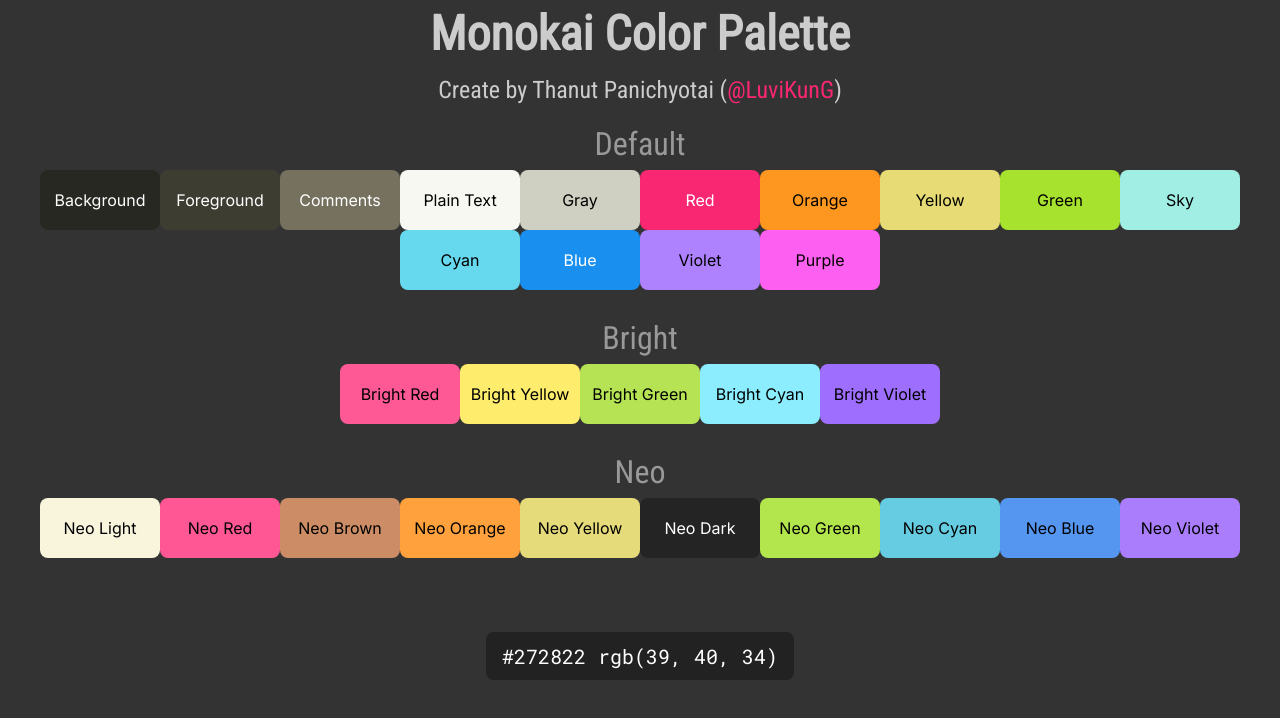
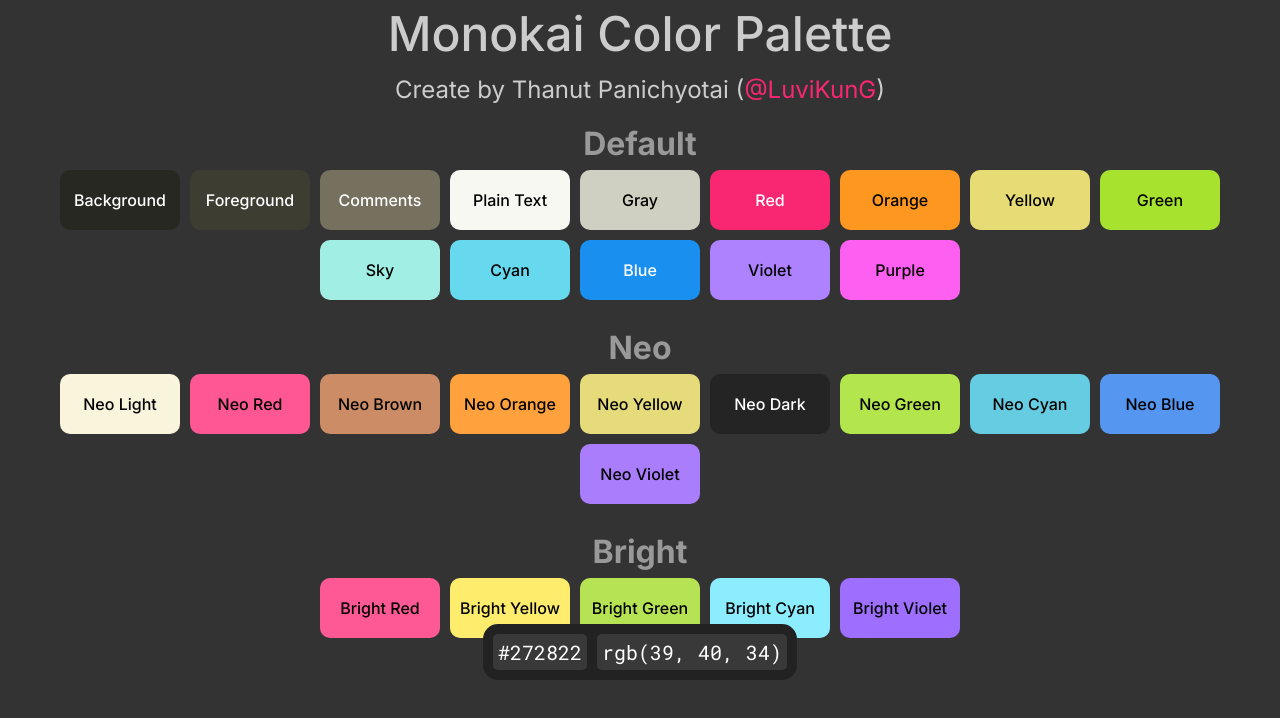
Before and after one commit to LuviKunG/ReactMonokaiColorPalette, a React (Create React App) app: page / in a window 1280 px wide. Both pictures are taken after a click on the button "Background". Shown: the top 718 px of the page. Built offline with nearby package versions, Linux system fonts and the light colour scheme.

Commit message:
update button gap and background color. update flex inline text which able to wait and reset timeout. add gap between color button.

```diff
--- a/src/App.css
+++ b/src/App.css
@@ -1,5 +1,4 @@
 @import url('https://fonts.googleapis.com/css2?family=Inter:wght@300;400;500;700&display=swap');
-@import url('https://fonts.googleapis.com/css2?family=Roboto+Condensed&display=swap');
 
 .App {
     font-family: 'Inter', sans-serif;
@@ -10,12 +9,13 @@
     min-height: 100vh;
     display: flex;
     flex-direction: column;
+    user-select: none;
 }
 
 .App-header {
-    font-family: 'Roboto Condensed', sans-serif;
+    font-family: 'Inter', sans-serif;
     font-size: 48px;
-    font-weight: 600;
+    font-weight: 500;
     color: #ccc;
     text-align: center;
     padding-top: 10px;
@@ -23,7 +23,7 @@
 }
 
 .App-subheader {
-    font-family: 'Roboto Condensed', sans-serif;
+    font-family: 'Inter', sans-serif;
     font-size: 24px;
     font-weight: 400;
     color: #ccc;
@@ -53,7 +53,8 @@
 }
 
 .Color-group-name {
-    font-family: 'Roboto Condensed', sans-serif;
+    font-family: 'Inter', sans-serif;
+    font-weight: 700;
     display: block;
     width: 100%;
     font-size: 32px;
@@ -65,6 +66,7 @@
     flex-flow: row wrap;
     width: 100%;
     justify-content: center;
+    gap: 10px;
 }
 
 .FixedFlex {
@@ -80,7 +82,7 @@
     display: inline-block;
     background-color: #222;
     align-items: center;
-    border-radius: 8px;
+    border-radius: 15px;
     text-align: center;
     padding: 10px;
 }
--- a/src/App.js
+++ b/src/App.js
@@ -1,46 +1,42 @@
-import React from 'react';
+import { useState, useRef, useContext } from 'react';
 import './App.css';
 import ColorBlock from './ColorBlock';
 import DisplayColor from './DisplayColor';
-import colorDefault from './colors/default';
-import colorBright from './colors/bright';
-import colorNeo from './colors/neo';
+import ColorContext from './contexts/ColorContext';
 
 function App() {
-  const [showFlashMessage, setShowFlashMessage] = React.useState(false);
-  const [message, setMessage] = React.useState(null);
-  const [color, setColor] = React.useState(null);
-  React.useEffect(() => {
-    const timer = setTimeout(() => {
+  const [showFlashMessage, setShowFlashMessage] = useState(false);
+  const [message, setMessage] = useState(null);
+  const [color, setColor] = useState(null);
+  const timer = useRef(null);
+  const colorContext = useContext(ColorContext);
+  const onColorSelected = (event, color) => {
+    setColor(color);
+  };
+  const onColorHexClicked = (event, color) => {
+    navigator.clipboard.writeText(color);
+    setMessage(color + ' copied to clipboard');
+    setShowFlashMessage(true);
+    clearTimeout(timer.current);
+    timer.current = setTimeout(() => {
       setShowFlashMessage(false);
     }, 1000);
-    return () => {
-      clearTimeout(timer);
-    };
-  }, [showFlashMessage]);
-  const colors = {
-    "Default": colorDefault,
-    "Bright": colorBright,
-    "Neo": colorNeo,
   };
-  const onColorSelected = (e, color) => {
-    setColor(color);
-  };
-  const onColorHexClicked = (e, color) => {
-    navigator.clipboard.writeText(color);
-    setMessage('HEX copied to clipboard');
-    setShowFlashMessage(true);
-  };
-  const onColorRGBClicked = (e, color) => {
+  const onColorRGBClicked = (event, color) => {
     const hexToRgb = (hex) => {
       const r = parseInt(hex.substr(1, 2), 16);
       const g = parseInt(hex.substr(3, 2), 16);
       const b = parseInt(hex.substr(5, 2), 16);
       return `rgb(${r}, ${g}, ${b})`;
     };
-    navigator.clipboard.writeText(hexToRgb(color));
-    setMessage('RGB copied to clipboard');
+    let colorRGBString = hexToRgb(color);
+    navigator.clipboard.writeText(colorRGBString);
+    setMessage(colorRGBString + ' copied to clipboard');
     setShowFlashMessage(true);
+    clearTimeout(timer.current);
+    timer.current = setTimeout(() => {
+      setShowFlashMessage(false);
+    }, 1000);
   };
   return (
     <div className="App">
@@ -53,13 +49,13 @@
       <body>
         <div className="Color-container">
           {
-            Object.entries(colors).map(([groupName, colorMaps]) => {
+            Object.entries(colorContext).map(([, entryColors]) => {
               return (
                 <div className="Color-group">
-                  <h2 className="Color-group-name">{groupName}</h2>
+                  <h2 className="Color-group-name">{entryColors.name}</h2>
                   <div className="Color-group-color">
                     {
-                      colorMaps.map((entry) => {
+                      entryColors.colors.map((entry) => {
                         return (
                           <ColorBlock color={entry.color} onClick={onColorSelected}>{entry.name}</ColorBlock>
                         );
--- a/src/ColorBlock.css
+++ b/src/ColorBlock.css
@@ -1,6 +1,8 @@
+@import url('https://fonts.googleapis.com/css2?family=Inter:wght@500&display=swap');
+
 .ColorBlock {
     border: 0px;
-    display: inline-block;
+    display: inline-flex;
     margin: 0;
     padding: 0;
     width: 120px;
@@ -9,13 +11,13 @@
 
 .ColorBlock-button {
     border: 0;
-    border-radius: 8px;
+    border-radius: 10px;
     width: 100%;
     height: 100%;
-    display: inline-block;
-    font-family: "Inter", sans-serif;
+    display: inline-flexbox;
+    font-family: 'Inter', sans-serif;
     font-size: 16px;
-    font-weight: 400;
+    font-weight: 500;
     line-height: 20px;
     margin: 0;
     padding: 0;
--- a/src/DisplayColor.css
+++ b/src/DisplayColor.css
@@ -2,15 +2,22 @@
 
 .DisplayColor {
     color: #fff;
+    display: inline-flex;
+    gap: 10px;
 }
 
-.DisplayColor Button {
+.DisplayColor-box {
     display: inline-block;
-    border: 0;
-    background-color: transparent;
 }
 
-.DisplayColor Span {
+.DisplayColor-button {
+    border: 0;
+    border-radius: 5px;
+    padding: 5px;
+    background-color: rgba(255, 255, 255, 10%);
+}
+
+.DisplayColor-button-text {
     font-family: 'Roboto Mono', monospace;
     font-size: 20px;
     color: #fff;
--- a/src/DisplayColor.js
+++ b/src/DisplayColor.js
@@ -15,12 +15,16 @@
   }
   return (
     <div className="DisplayColor">
+      <div className="DisplayColor-box">
         <button className="DisplayColor-button" onClick={onHEXClicked}>
           <span className="DisplayColor-button-text">{color}</span>
         </button>
+      </div>
+      <div className="DisplayColor-box">
         <button className="DisplayColor-button" onClick={onRGBClicked}>
           <span className="DisplayColor-button-text">{hexToRgb(color)}</span>
         </button>
+      </div>
     </div>
   );
 }
--- a/src/colors/bright.js
+++ /dev/null
@@ -1,8 +0,0 @@
-const color = [
-    { color: "#ff5995", name: "Bright Red" },
-    { color: "#feed6c", name: "Bright Yellow" },
-    { color: "#b6e354", name: "Bright Green" },
-    { color: "#8cedff", name: "Bright Cyan" },
-    { color: "#9e6ffe", name: "Bright Violet" },
-];
-export default color;
--- /dev/null
+++ b/src/colors/bright.json
@@ -0,0 +1,25 @@
+{
+    "name": "Bright",
+    "colors": [
+        {
+            "color": "#ff5995",
+            "name": "Bright Red"
+        },
+        {
+            "color": "#feed6c",
+            "name": "Bright Yellow"
+        },
+        {
+            "color": "#b6e354",
+            "name": "Bright Green"
+        },
+        {
+            "color": "#8cedff",
+            "name": "Bright Cyan"
+        },
+        {
+            "color": "#9e6ffe",
+            "name": "Bright Violet"
+        }
+    ]
+}
--- a/src/colors/default.js
+++ /dev/null
@@ -1,16 +0,0 @@
-const color = [
-    { color: '#272822', name: 'Background' },
-    { color: '#3e3d32', name: 'Foreground' },
-    { color: '#75715e', name: 'Comments' },
-    { color: '#f8f8f2', name: 'Plain Text' },
-    { color: '#cfcfc2', name: 'Gray' },
-    { color: '#f92672', name: 'Red' },
-    { color: '#fd971f', name: 'Orange' },
-    { color: '#e6db74', name: 'Yellow' },
-    { color: '#a6e22e', name: 'Green' },
-    { color: '#a1efe4', name: 'Sky' },
-    { color: '#66d9ef', name: 'Cyan' },
-    { color: "#1990EF", name: 'Blue' },
-    { color: '#ae81ff', name: 'Violet' },
-    { color: '#fd5ff0', name: 'Purple' },
-]; export default color;
--- /dev/null
+++ b/src/colors/default.json
@@ -0,0 +1,61 @@
+{
+    "name": "Default",
+    "colors": [
+        {
+            "color": "#272822",
+            "name": "Background"
+        },
+        {
+            "color": "#3e3d32",
+            "name": "Foreground"
+        },
+        {
+            "color": "#75715e",
+            "name": "Comments"
+        },
+        {
+            "color": "#f8f8f2",
+            "name": "Plain Text"
+        },
+        {
+            "color": "#cfcfc2",
+            "name": "Gray"
+        },
+        {
+            "color": "#f92672",
+            "name": "Red"
+        },
+        {
+            "color": "#fd971f",
+            "name": "Orange"
+        },
+        {
+            "color": "#e6db74",
+            "name": "Yellow"
+        },
+        {
+            "color": "#a6e22e",
+            "name": "Green"
+        },
+        {
+            "color": "#a1efe4",
+            "name": "Sky"
+        },
+        {
+            "color": "#66d9ef",
+            "name": "Cyan"
+        },
+        {
+            "color": "#1990EF",
+            "name": "Blue"
+        },
+        {
+            "color": "#ae81ff",
+            "name": "Violet"
+        },
+        {
+            "color": "#fd5ff0",
+            "name": "Purple"
+        }
+    ]
+}
--- a/src/colors/neo.js
+++ /dev/null
@@ -1,13 +0,0 @@
-const color = [
-    { color: '#f9f5dd', name: 'Neo Light' },
-    { color: '#ff5794', name: 'Neo Red' },
-    { color: '#cc8d66', name: 'Neo Brown' },
-    { color: '#ffa23d', name: 'Neo Orange' },
-    { color: '#e6db7a', name: 'Neo Yellow' },
-    { color: '#242424', name: 'Neo Dark' },
-    { color: "#b2e64c", name: "Neo Green" },
-    { color: "#66cce1", name: "Neo Cyan" },
-    { color: '#5596f1', name: 'Neo Blue' },
-    { color: "#aa7dfc", name: "Neo Violet" },
-];
-export default color;
--- /dev/null
+++ b/src/colors/neo.json
@@ -0,0 +1,45 @@
+{
+    "name": "Neo",
+    "colors": [
+        {
+            "color": "#f9f5dd",
+            "name": "Neo Light"
+        },
+        {
+            "color": "#ff5794",
+            "name": "Neo Red"
+        },
+        {
+            "color": "#cc8d66",
+            "name": "Neo Brown"
+        },
+        {
+            "color": "#ffa23d",
+            "name": "Neo Orange"
+        },
+        {
+            "color": "#e6db7a",
+            "name": "Neo Yellow"
+        },
+        {
+            "color": "#242424",
+            "name": "Neo Dark"
+        },
+        {
+            "color": "#b2e64c",
+            "name": "Neo Green"
+        },
+        {
+            "color": "#66cce1",
+            "name": "Neo Cyan"
+        },
+        {
+            "color": "#5596f1",
+            "name": "Neo Blue"
+        },
+        {
+            "color": "#aa7dfc",
+            "name": "Neo Violet"
+        }
+    ]
+}
--- /dev/null
+++ b/src/contexts/ColorContext.js
@@ -0,0 +1,10 @@
+import { createContext } from 'react';
+import defaultColors from '../colors/default.json';
+import neoColors from '../colors/neo.json';
+import brightColors from '../colors/bright.json';
+const ColorContext = createContext({
+    default: defaultColors,
+    neo: neoColors,
+    bright: brightColors
+});
+export default ColorContext;
```
Lines whose indentation alone changed are shown as unchanged.
